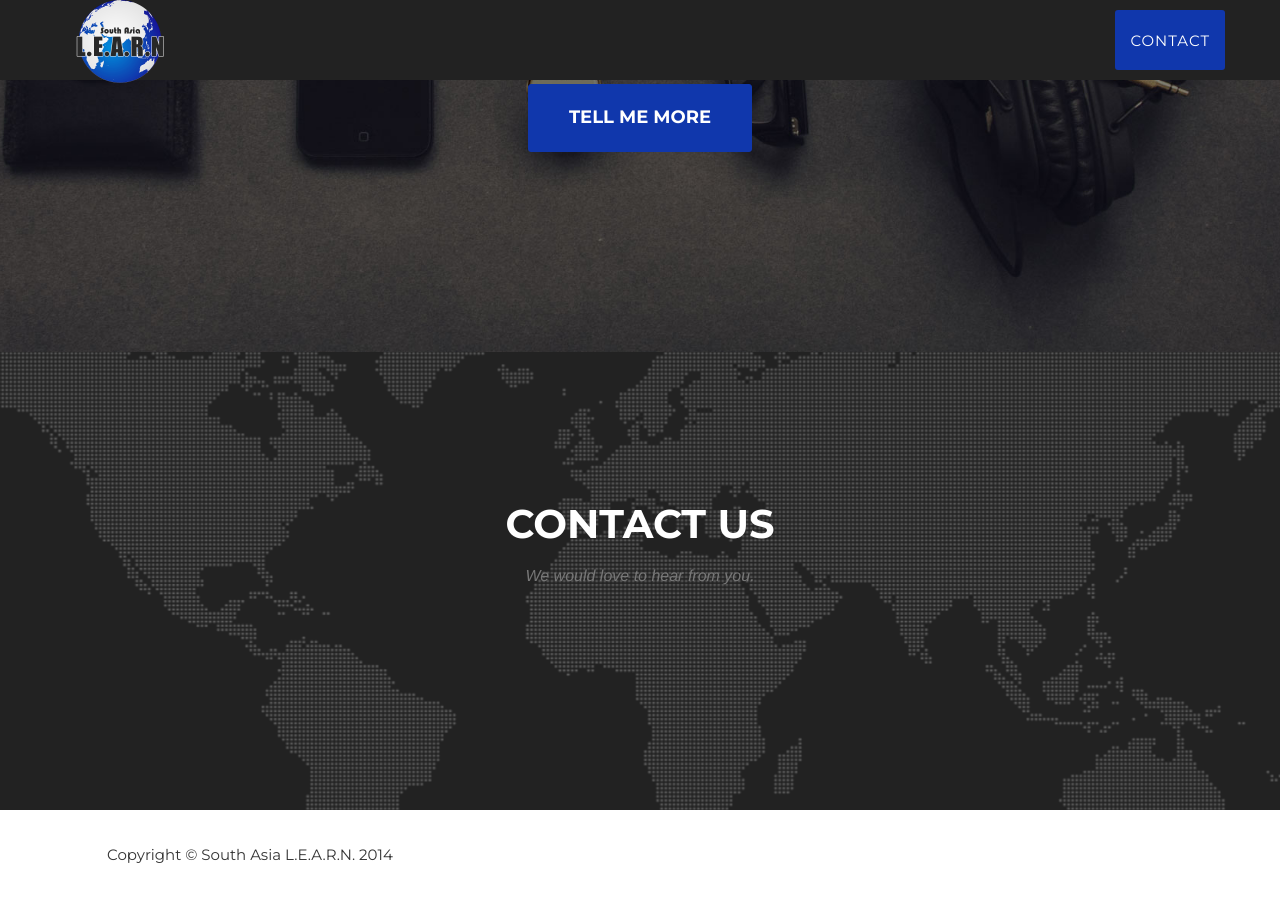
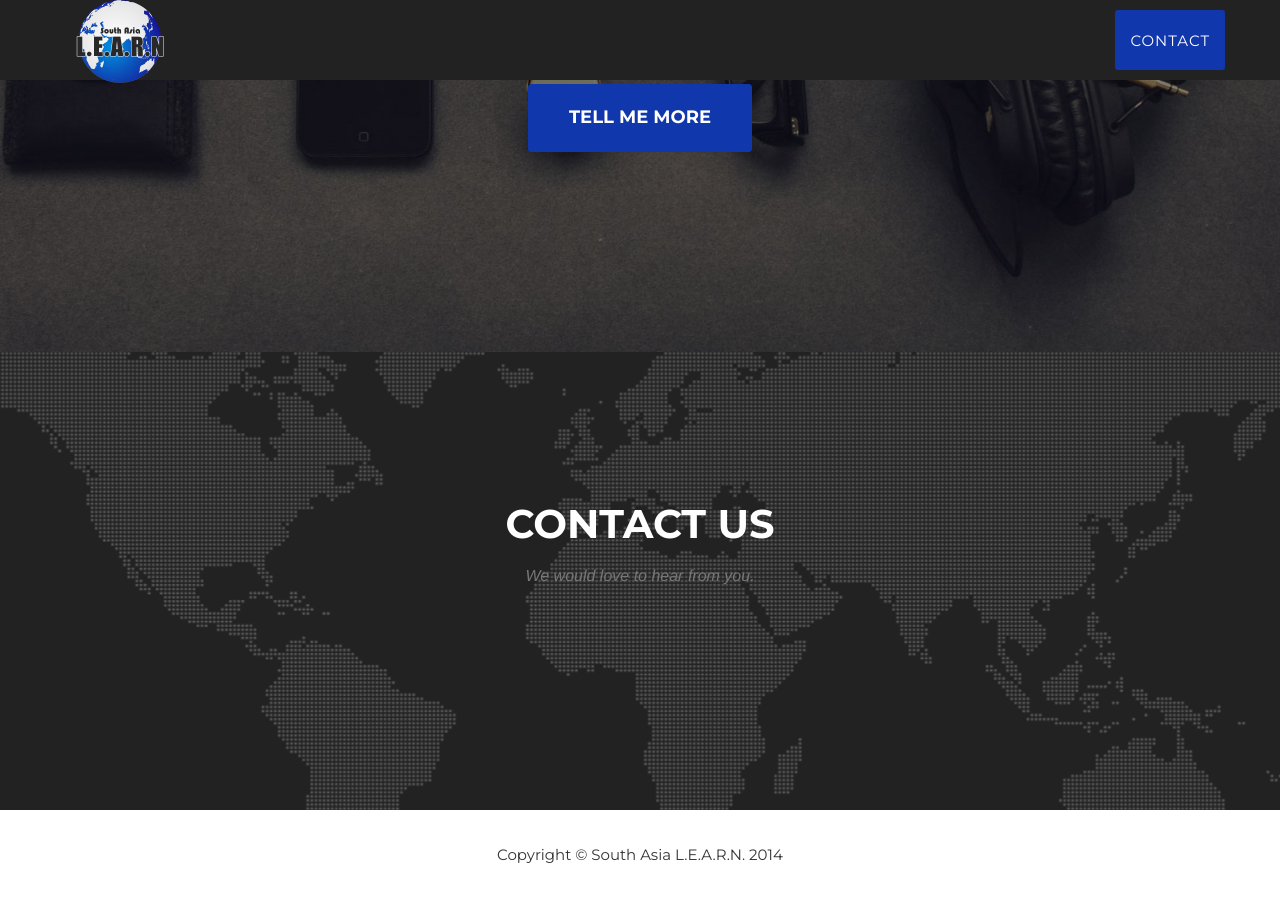
Before and after one commit to southasialearn/southasialearn.github.io, a Jekyll site: the page built from index.html, in a window 1280 px wide and 900 px high, scrolled down 606 px. Built offline with Jekyll 4.4.1, drawn with Linux system fonts in a browser that asks for light colours; some web fonts are replaced.

Commit message:
Updated footer.html

```diff
--- a/_includes/footer.html
+++ b/_includes/footer.html
@@ -1,16 +1,8 @@
   <footer>
         <div class="container">
             <div class="row">
-                <div class="col-md-4">
+                <div class="col-md-12 text-center">
                     <span class="copyright">Copyright &copy; {{ site.title }} 2014</span>
-                </div>
-                <div class="col-md-4">
-                    <ul class="list-inline social-buttons">
-                        {% for network in site.social %}
-                        <li><a href="{{ network.url }}"><i class="fa fa-{{ network.title }}"></i></a>
-                        </li>
-                        {% endfor %}
-                    </ul>
                 </div>
             </div>
         </div>
```
